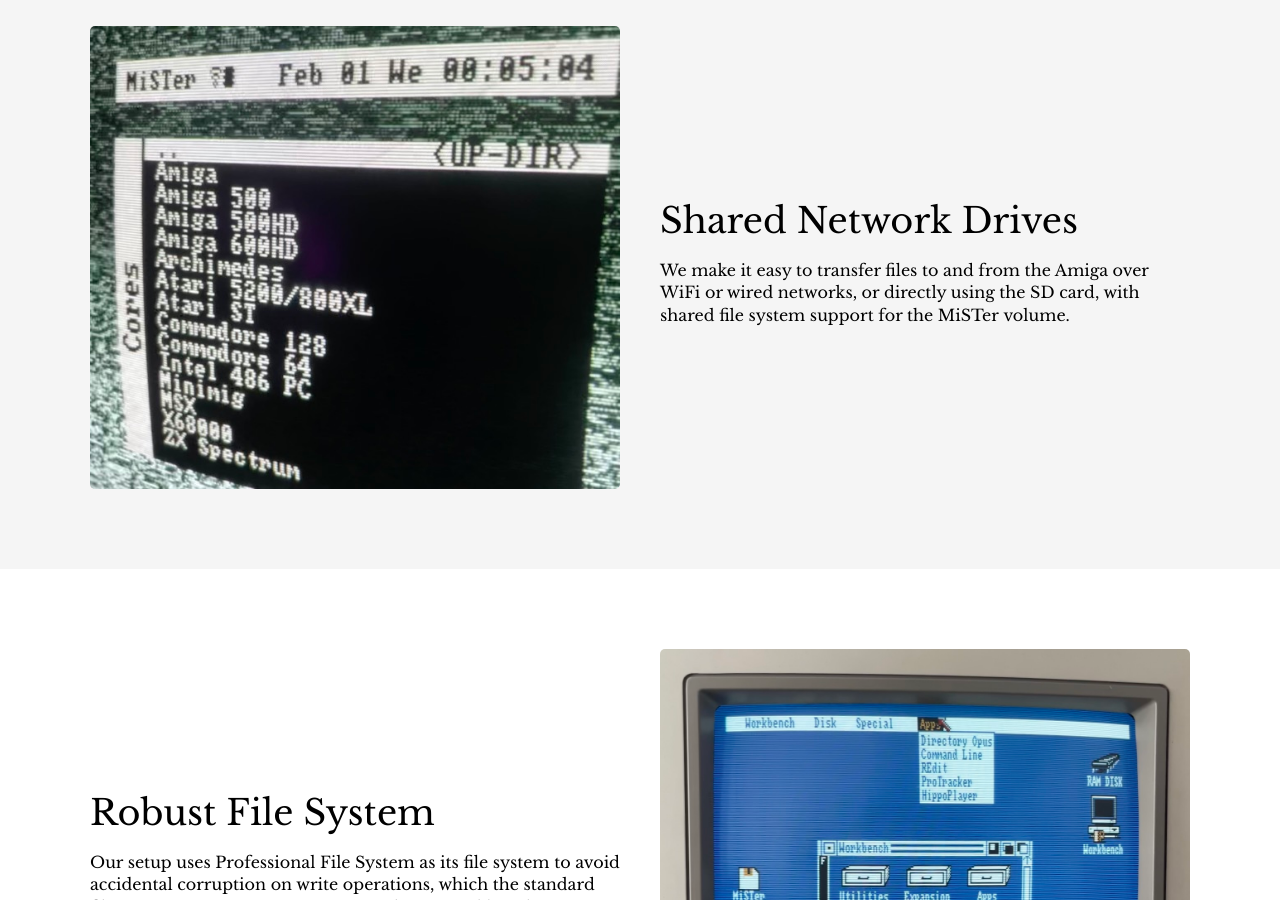
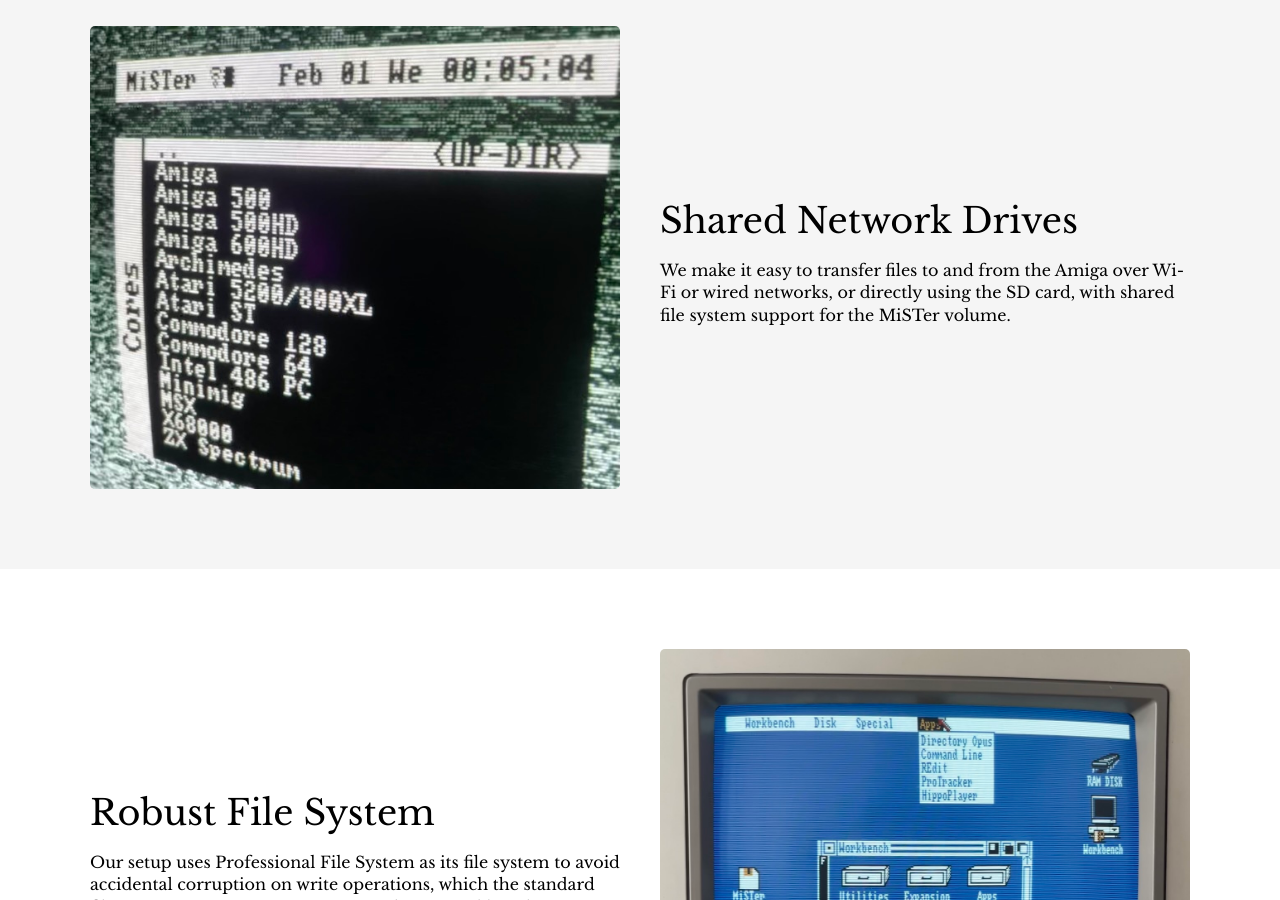
Before and after one commit to amigavision/amigavision.github.io, a Jekyll site: the page built from index.html, in a window 1280 px wide and 900 px high, scrolled down 3298 px. Built offline with Jekyll 4.4.1, drawn with Linux system fonts in a browser that asks for light colours.

Commit message:
Missing hyphen

```diff
--- a/index.html
+++ b/index.html
@@ -85,7 +85,7 @@
 		<div class="container flex">
 			<div class="text">
 				<h2>Shared Network Drives</h2>
-				<p>We make it easy to transfer files to and from the Amiga over WiFi or wired networks, or directly using the SD card, with shared file system support for the MiSTer&nbsp;volume. </p>
+				<p>We make it easy to transfer files to and from the Amiga over Wi-Fi or wired networks, or directly using the SD card, with shared file system support for the MiSTer&nbsp;volume. </p>
 			</div>
 			<div class="image">
 				<img src="{{ site.baseurl }}/images/cores.jpg" alt="Screenshot" class="screenshot" />
```
